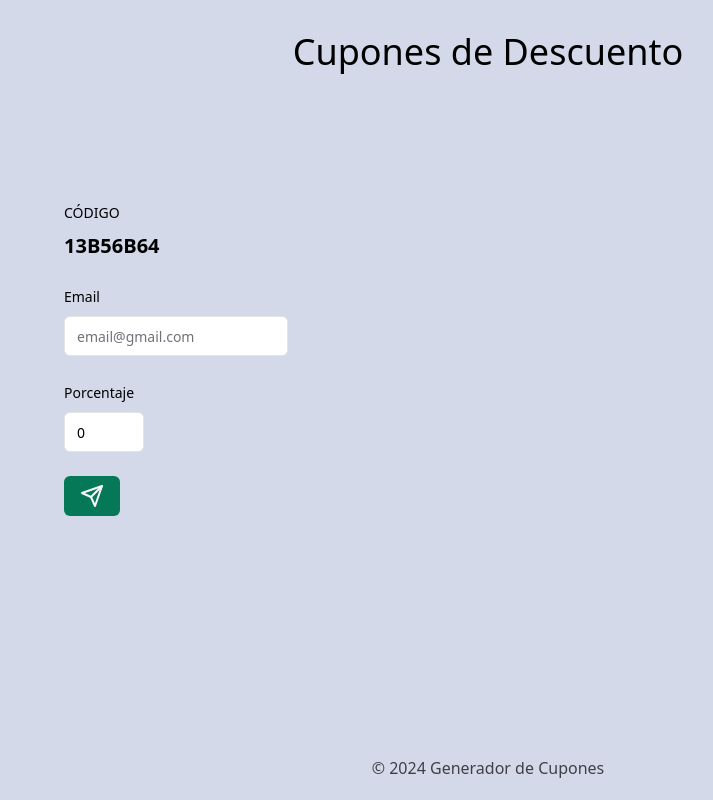
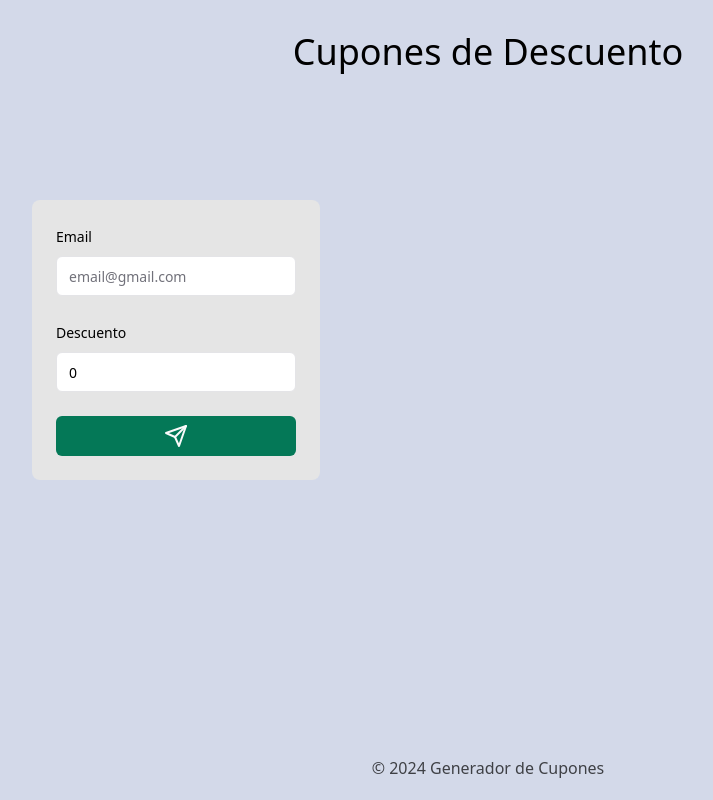
Before and after one commit to astridn22/GeneradorCupones, a Next.js app: page / in a window 1280 px wide. Shown: the whole page, without its empty margins (152-865 px from the left). Built offline with nearby package versions, Linux system fonts and the light colour scheme.

Commit message:
change form style, delete codigo from form view

```diff
--- a/src/app/page.tsx
+++ b/src/app/page.tsx
@@ -14,7 +14,7 @@ import {Input} from "@/components/ui/input";
 const couponSchema = z.object({
   id: z.string(),
   email: z.string().email({message: "Correo electrónico inválido."}),
-  percentage: z
+  discount: z
     .number()
     .min(1, {message: "Porcentaje inválido."})
     .max(100, {message: "Porcentaje inválido."}),
@@ -56,39 +56,30 @@ export function ProfileForm({dispatch}: ProfileFormProps) {
   const form = useForm<Coupon>({
     resolver: zodResolver(couponSchema),
     defaultValues: {
-      id: generateUUID(),
+      id: "",
       email: "",
-      percentage: 0,
+      discount: 0,
     },
   });
 
   function onSubmit(values: Coupon) {
+    values.id = generateUUID();
+
     dispatch({
       type: "ADD_COUPON",
       payload: values,
     });
 
     showAlert();
-    form.reset({id: generateUUID(), email: "", percentage: 0});
+    form.reset({id: generateUUID(), email: "", discount: 0});
   }
 
   return (
     <Form {...form}>
-      <form className=" space-y-6" onSubmit={form.handleSubmit(onSubmit)}>
-        <FormField
-          control={form.control}
-          name="id"
-          render={({field}) => (
-            <FormItem>
-              <FormLabel>CÓDIGO</FormLabel>
-              <FormControl>
-                <p className="text-xl font-semibold" {...field}>
-                  {field.value}
-                </p>
-              </FormControl>
-            </FormItem>
-          )}
-        />
+      <form
+        className="w-72 space-y-6 rounded-lg bg-neutral-200 p-6"
+        onSubmit={form.handleSubmit(onSubmit)}
+      >
         <FormField
           control={form.control}
           name="email"
@@ -96,7 +87,7 @@ export function ProfileForm({dispatch}: ProfileFormProps) {
             <FormItem>
               <FormLabel>Email</FormLabel>
               <FormControl>
-                <Input className="w-56" placeholder="email@gmail.com" {...field} />
+                <Input className="w-full" placeholder="email@gmail.com" {...field} />
               </FormControl>
               <FormMessage />
             </FormItem>
@@ -104,13 +95,13 @@ export function ProfileForm({dispatch}: ProfileFormProps) {
         />
         <FormField
           control={form.control}
-          name="percentage"
+          name="discount"
           render={({field}) => (
             <FormItem>
-              <FormLabel>Porcentaje</FormLabel>
+              <FormLabel>Descuento</FormLabel>
               <FormControl>
                 <Input
-                  className="w-20"
+                  className="w-full"
                   placeholder="Descuento"
                   {...field}
                   onChange={(e) => field.onChange(Number(e.target.value))}
@@ -120,7 +111,7 @@ export function ProfileForm({dispatch}: ProfileFormProps) {
             </FormItem>
           )}
         />
-        <Button className="bg-emerald-700 hover:bg-emerald-900" type="submit">
+        <Button className="w-full bg-emerald-700 hover:bg-emerald-900" type="submit">
           <Send />
         </Button>
       </form>
@@ -142,7 +133,7 @@ export default function HomePage() {
           <ul className="space-y-6">
             {coupons.map((coupon) => (
               <li key={coupon.id}>
-                {coupon.id} - {coupon.email} - {coupon.percentage}%
+                {coupon.id} - {coupon.email} - {coupon.discount}%
               </li>
             ))}
           </ul>
```
